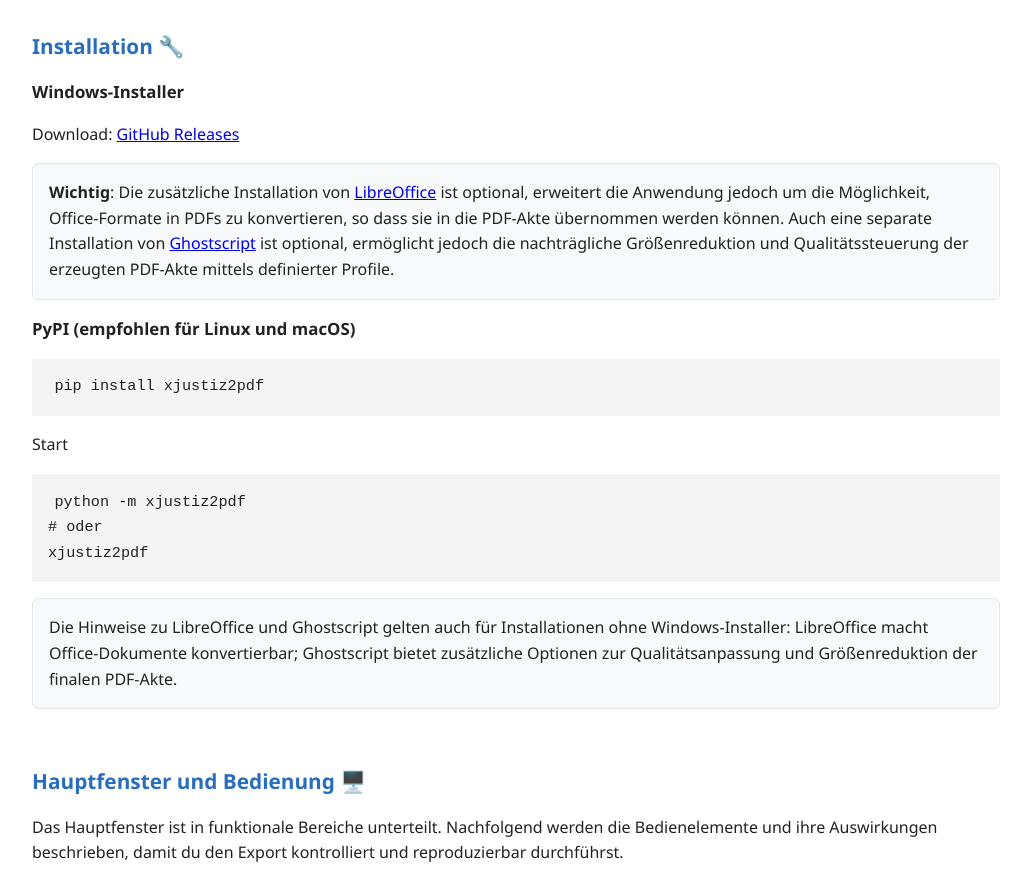
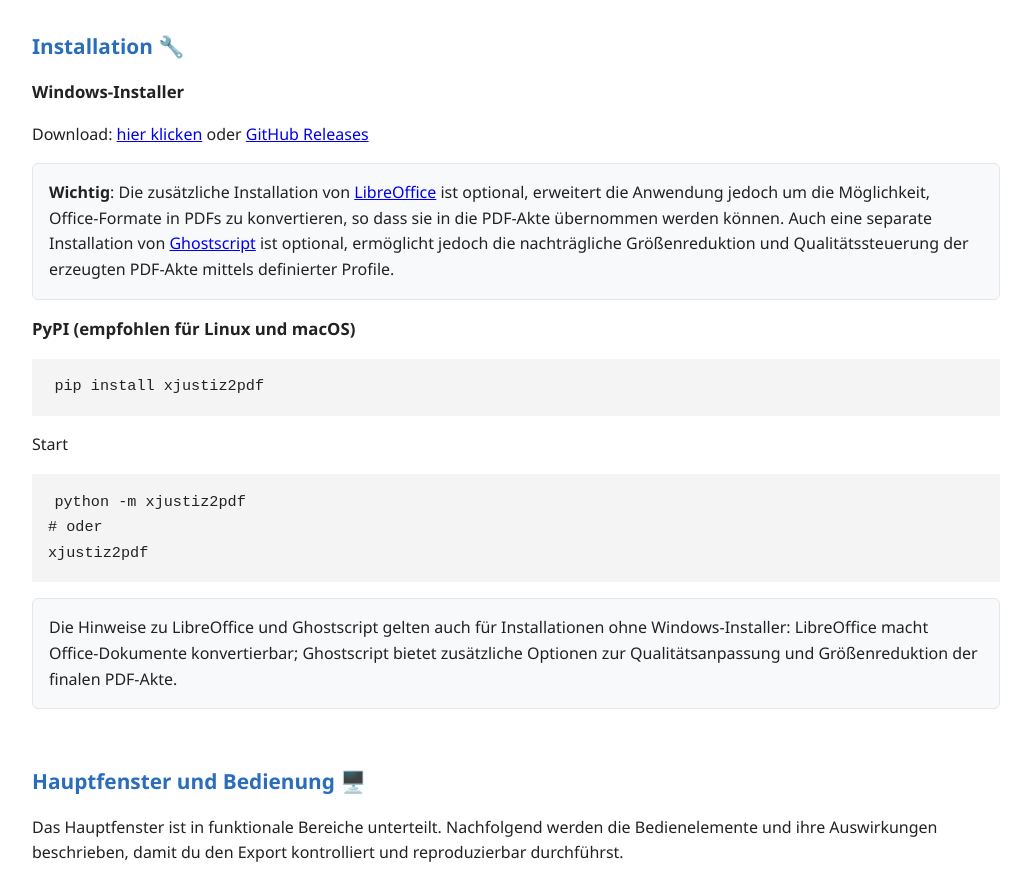
Before and after one commit to mntxsn/XJustiz2PDF, a plain HTML site: page Website/index.html in a window 1280 px wide. Shown: the part 820-1712 px from the top of the page, without its empty margins (124-1155 px from the left). Drawn offline with Linux system fonts and the light colour scheme.

Commit message:
additional direct download link

```diff
--- a/Website/index.html
+++ b/Website/index.html
@@ -108,7 +108,7 @@
   <section id="install">
     <h2>Installation 🔧</h2>
     <h3>Windows‑Installer</h3>
-    <p>Download: <a href="https://github.com/digidigital/XJustiz2PDF/releases" target="_blank">GitHub Releases</a></p>
+    <p>Download: <a href="https://github.com/digidigital/XJustiz2PDF/releases/download/v0.1.3/XJustiz2PDF-0.1.3-x86_64.exe" target="_blank">hier klicken</a> oder <a href="https://github.com/digidigital/XJustiz2PDF/releases" target="_blank">GitHub Releases</a></p>
 
 
     <p class="panel" style="margin-top:.5rem">
```
